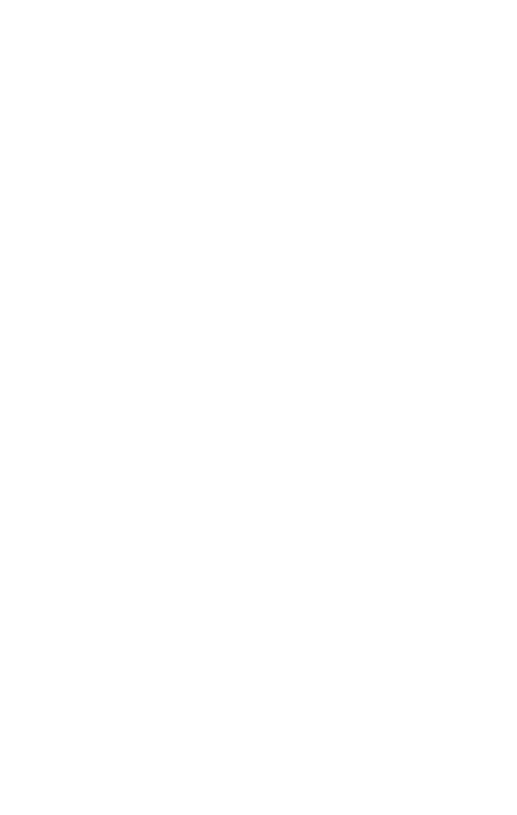
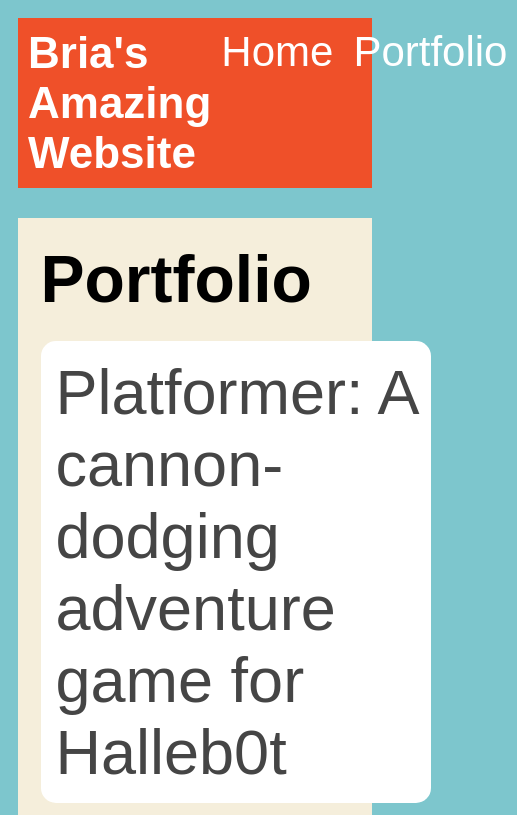
Before and after one commit to BriaJones419/briajones419.github.io, a plain HTML site: page portfolio.html in a window 390 px wide. Shown: the top 815 px of the page, 517 px wide, since content can reach past the window. Drawn offline with Linux system fonts and the light colour scheme.

Commit message:
add html and css and portfolio files

```diff
--- a/index.html
+++ b/index.html
@@ -1,13 +1,51 @@
 <!DOCTYPE html>
 <html>
   <head>
-    <title>CHANGE ME</title>
+    <title>Bria's Awesome Website</title>
+    <link rel="stylesheet" href="style.css" />
   </head>
+
 
   <body>
     <!-- All content goes here -->
     <div id="all-contents">
+        <nav>
+            <h1>Bria's Awesome Website</h1>
+            <ul id="nav-ul">
+                <li class="nav-li">
+                <a href="index.html">Home</a>
+                </li>
 
+                <li class="nav-li">
+                 <a href="portfolio.html">Portfolio</a>
+                </li>
+            </ul>
+          </nav>
+
+
+        <main>
+            <!-- Sidebar section -->
+            <div class="sidebar">
+                <img class="sidebar-img" src="https://stylebyemilyhenderson.com/wp-content/uploads/2020/04/UpdatedEmily-Henderson-Current-Animated-Movies-2048x1890.jpg">
+              </div>
+
+
+            <!-- Content section -->
+            <div class="content">
+                <h2>Bria Ariyan Jones</h2>
+                <p>Awesome High Student</p>
+           </div>
+           <!-- Interest section -->
+           <div id="interests">
+                <h3>Interests</h3>
+                <ul>
+                  <li>Movies</li>
+                  <li>Fashion</li>
+                  <li>Reading</li>
+                </ul>
+          </div>
+        </main>
     </div>
+
   </body>
 </html>
--- a/portfolio.html
+++ b/portfolio.html
@@ -0,0 +1,41 @@
+<!DOCTYPE html>
+<html>
+  <head>
+    <title>MY AWESOME WEBSITE</title>
+    <link rel="stylesheet" href="style.css" />
+  </head>
+
+  <body>
+    <!-- All content goes here -->
+    <div id="all-contents">
+      <nav>
+<h1>Bria's Amazing Website</h1>
+<ul id="nav-ul">
+<li class="nav-li">
+  <a href="index.html">Home</a>
+</li>
+<li class="nav-li">
+  <a href="portfolio.html">Portfolio</a>
+</li>
+</ul>
+  </nav>
+<main>
+  <div class="content">
+    <h1>Portfolio</h1>
+    <ul id="portfolio">
+<li>
+  <a href="fsd-projects/platformer/">Platformer: A cannon-dodging adventure game for Halleb0t</a>
+</li>
+<li>
+  <a href="fsd-projects/bouncing-box/">Bouncing Box: A fun introduction to web game development</a>
+</li>
+<li>
+  <a href="fsd-projects/circularity/">Circularity: A poetic motion experiment with circles</a>
+</li>
+    </ul>
+  </div>
+  </main>
+
+    </div>
+  </body>
+</html>
--- a/style.css
+++ b/style.css
@@ -0,0 +1,150 @@
+body {
+    background: rgb(125, 198, 205);
+    color: rgb(45, 45, 45);
+    padding: 10px;
+    font-family: Arial, sans-serif;
+}
+
+#all-contents {
+    max-width: 800px;
+    margin: auto;
+}
+
+/* navigation menu */
+nav {
+    background: rgb(239, 80, 41);
+    margin: 0 auto;
+    display: flex;
+    padding: 10px;
+}
+
+h1 {
+    display: flex;
+    align-items: center;
+    color: white;
+    flex: 1;
+    margin: 0;
+}
+
+#nav-ul {
+    list-style-type: none;
+    margin: 0;
+    padding: 0;
+    display: flex;
+}
+
+.nav-li {
+    display: inline-block;
+    padding: 0 10px;
+}
+
+a {
+    text-decoration: none;
+    color: #fff;
+}
+
+/* main container area beneath menu */
+main {
+    background: rgb(245, 238, 219);
+    display: flex;
+    margin-top: 20px;
+}
+
+.sidebar {
+    margin-right: 25px;
+    padding: 10px;
+}
+
+.sidebar-img {
+    width: 200px;
+}
+
+.content {
+    flex: 1;
+    padding: 15px;
+}
+
+/* interests section styles */
+#interests {
+    border: 4px silver ridge;
+    padding: 8px;
+    margin-top: 20px;
+}
+
+h2, h3 {
+    margin: 0px;
+}
+/* Portfolio styles */
+.content h1 {
+  color: black;
+}
+
+#portfolio {
+  list-style-type: none;
+  padding-left: 0;
+}
+
+#portfolio li {
+  background: #fff;
+  padding: 10px;
+  border-radius: 10px;
+  margin-bottom: 10px;
+}
+
+#portfolio li:hover {
+  background: #eee;
+}
+
+#portfolio a {
+  text-decoration: none;
+  color: #454545;
+}
+/* responsive web design */
+@media screen and (min-width: 120px) and (max-width: 1080px) {
+  main {
+    height: 100ch;
+    zoom: 1.5;
+    display: grid;
+  }
+
+  h1 {
+    font-size: 44px;
+  }
+
+  h2 {
+    font-size: 42px;
+  }
+
+  h3 {
+    font-size: 36px;
+  }
+
+  #all-contents {
+    height: 100ch;
+    margin: none;
+  }
+
+  a {
+    font-size: 42px;
+  }
+
+  .sidebar {
+    margin-right: 0px;
+    justify-content: center;
+    align-items: center;
+  }
+
+  .sidebar-img {
+    width: 100%;
+  }
+
+  p,
+  li {
+    font-size: 24px;
+  }
+
+  .content {
+    align-content: center;
+    justify-content: center;
+  }
+}
```
